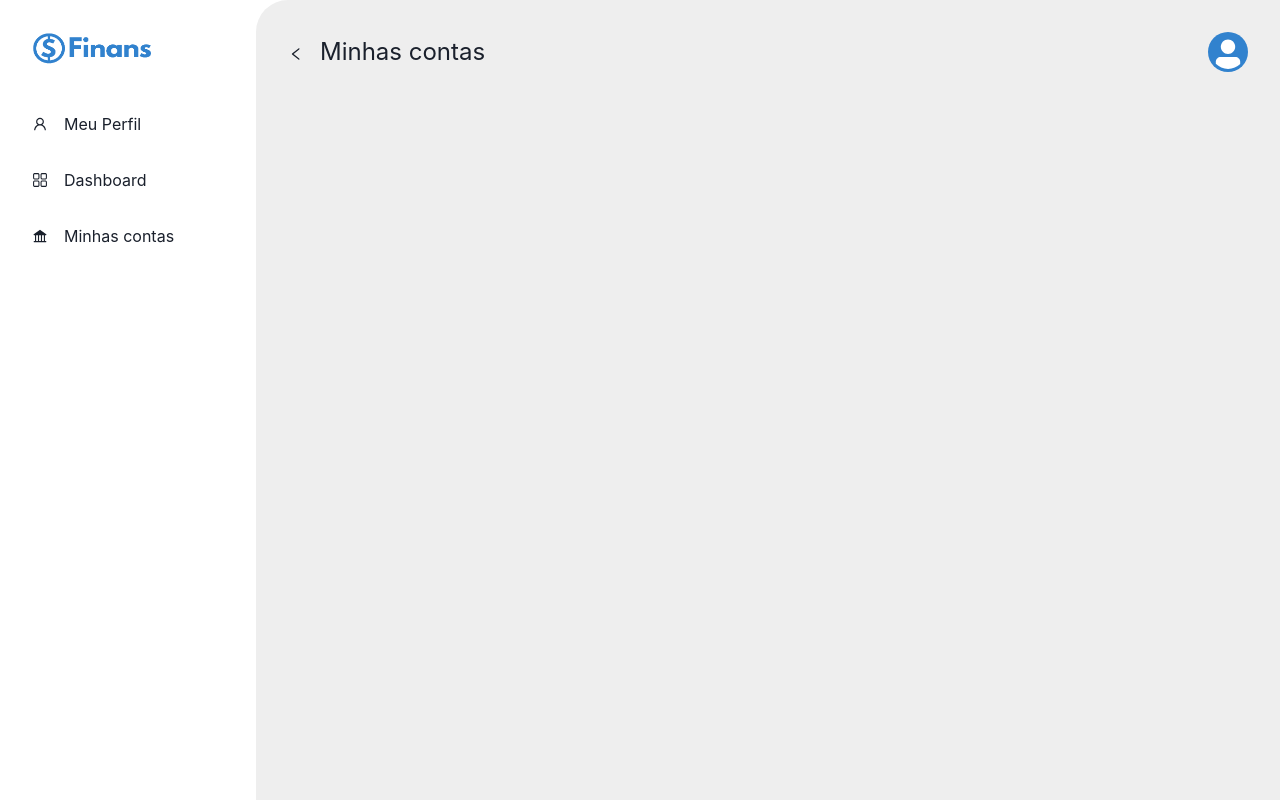
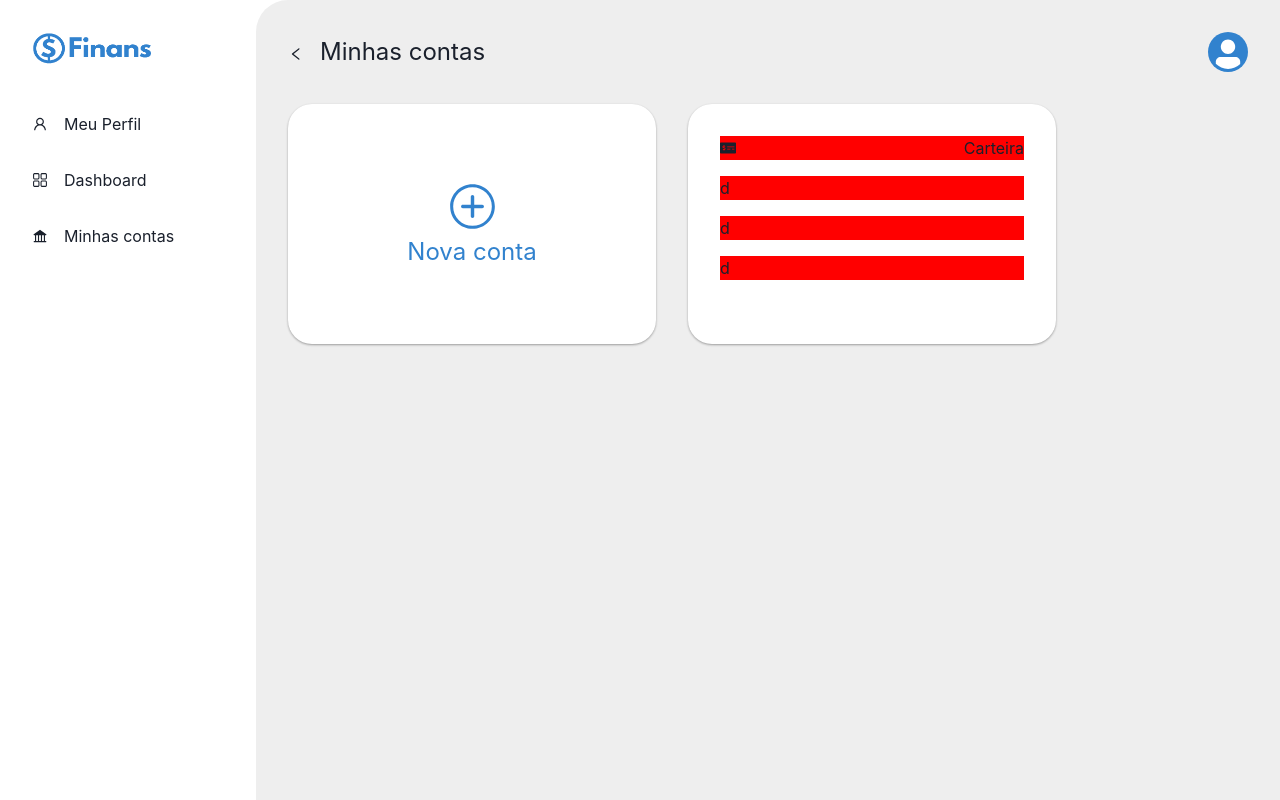
Before and after one commit to JoaoGabriellBR/finans, a React (Vite) app: page /my-bills in a window 1280 px wide. Built offline with nearby package versions, Linux system fonts and the light colour scheme.

Commit message:
add Cards MyBills

```diff
--- a/src/screens/MyBills/index.tsx
+++ b/src/screens/MyBills/index.tsx
@@ -1,5 +1,12 @@
 import SideMenu from "../../components/SideMenu";
-import { Container, RightBox, Header } from "./styles";
+import {
+  Container,
+  RightBox,
+  Header,
+  DivCards,
+  CardNovaConta,
+  CardContas,
+} from "./styles";
 import {
   Text,
   Menu,
@@ -14,6 +21,8 @@ import {
 import { useNavigate } from "react-router-dom";
 import { AiOutlineUser, AiOutlineLeft } from "react-icons/ai";
 import { RxExit } from "react-icons/rx";
+import { IoIosAddCircleOutline } from "react-icons/io";
+import { FaMoneyCheckAlt } from "react-icons/fa";
 
 export default function MyBills() {
   const [isMobile] = useMediaQuery("(max-width: 1024px)");
@@ -64,6 +73,22 @@ export default function MyBills() {
             </Menu>
           )}
         </Header>
+
+        <DivCards>
+          <CardNovaConta>
+            <Icon as={IoIosAddCircleOutline} h={55} w={55} />
+            <Text fontSize="1.5rem">Nova conta</Text>
+          </CardNovaConta>
+          <CardContas>
+            <div className="div-nome-conta">
+              <Icon as={FaMoneyCheckAlt} />
+              <Text fontSize="1rem">Carteira</Text>
+            </div>
+            <div className="div-saldo-atual">d</div>
+            <div className="div-saldo-previsto">d</div>
+            <div className="div-adicionar-despesa">d</div>
+          </CardContas>
+        </DivCards>
       </RightBox>
     </Container>
   );
--- a/src/screens/MyBills/styles.ts
+++ b/src/screens/MyBills/styles.ts
@@ -40,3 +40,65 @@ export const Header = styled.header`
     align-items: center;
   }
 `;
+
+export const DivCards = styled.div`
+  width: 100%;
+  display: flex;
+  flex-direction: row;
+  justify-content: flex-start;
+  align-items: center;
+  flex-wrap: wrap;
+  margin-top: 2rem;
+`;
+
+export const Card = styled.div`
+  background-color: #fff;
+  box-shadow: 0 1px 3px rgba(0, 0, 0, 0.12), 0 1px 2px rgba(0, 0, 0, 0.24);
+  width: 23rem;
+  max-width: 80%;
+  height: 15rem;
+  border-radius: 1.5rem;
+  padding: 2rem;
+  margin-right: 2rem;
+  margin-bottom: 2rem;
+
+  @media (max-width: 1024px) {
+    margin-right: 0;
+  }
+`;
+
+export const CardNovaConta = styled(Card)`
+  display: flex;
+  flex-direction: column;
+  justify-content: center;
+  align-items: center;
+  color: #3182ce;
+  cursor: pointer;
+
+  &:hover {
+    opacity: 0.7;
+    transition: ease-in-out 0.3s;
+  }
+`;
+
+export const CardContas = styled(Card)`
+  display: flex;
+  flex-direction: column;
+  justify-content: flex-start;
+  align-items: flex-start;
+
+  .div-nome-conta,
+  .div-saldo-atual,
+  .div-saldo-previsto,
+  .div-adicionar-despesa {
+    width: 100%;
+    min-height: 1rem;
+    display: flex;
+    flex-direction: row;
+    justify-content: space-between;
+    align-items: center;
+    flex-wrap: wrap;
+    background: red;
+    margin-bottom: 1rem;
+  }
+`;
```
